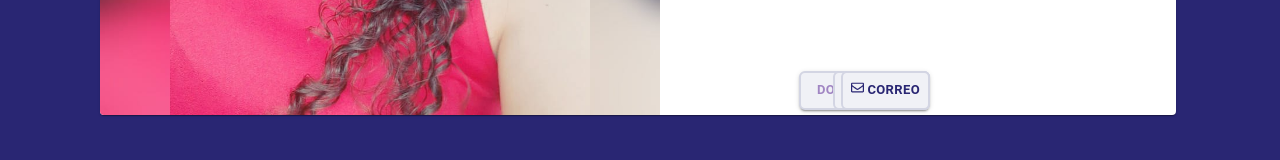
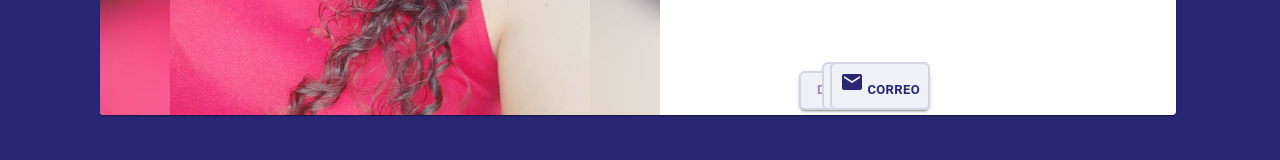
Before and after one commit to MarleenMs/Portfolio, a React (Create React App) app in the folder my-app/: page / in a window 1280 px wide. Shown: the part 600-760 px from the top of the page. Built offline with nearby package versions, Linux system fonts and the light colour scheme.

Commit message:
Intento de mejora en botones

```diff
--- a/my-app/src/Components/Contact.js
+++ b/my-app/src/Components/Contact.js
@@ -1,5 +1,7 @@
 import React, {useState} from "react";
-import {FaLinkedin,FaGithub, FaRegEnvelope } from 'react-icons/fa';
+import LinkedInIcon from '@mui/icons-material/LinkedIn';
+import GitHubIcon from '@mui/icons-material/GitHub';
+import EmailIcon from '@mui/icons-material/Email';
 import {Button, Card, CardContent, makeStyles, Typography} from "@material-ui/core"
 import CardActions from "@material-ui/core/CardActions/CardActions";
 
@@ -17,19 +19,19 @@ function Contact({title, dark, id}){
                       <Button
                         className={classes.cvButton}
                         onClick={() => setLink("https://www.linkedin.com/in/marleen-munoz-sala/")}
-                    ><FaLinkedin/> LinkedIn</Button>
+                      ><LinkedInIcon /> LinkedIn</Button>
 
                     <Button
                         className={classes.cvButton}
                         type="button"
                         onClick={() => setLink("https://github.com/MarleenMs")}
-                    ><FaGithub/> Github</Button>
+                      ><GitHubIcon/> Github</Button>
 
                     <Button
                         className={classes.cvButton}
                         type="button"
                         onClick={() => setLink("marleen.ms99@gmail.com")}
-                    ><FaRegEnvelope/> Correo</Button>
+                      ><EmailIcon /> Correo</Button>
               </CardActions>
 
             <br/><br/>
```
Lines whose indentation alone changed are shown as unchanged.
